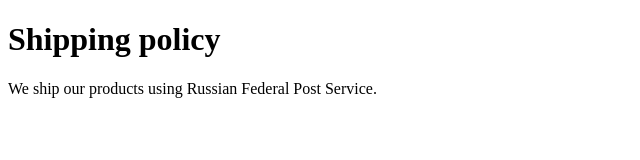
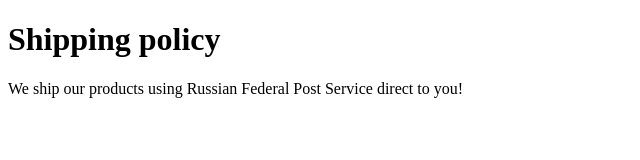
Before and after one commit to Jacks0nn/GMC_test, a plain HTML site: page shipping.html in a window 1280 px wide. Shown: the whole page, without its empty margins (0-640 px from the left). Drawn offline with Linux system fonts and the light colour scheme.

Commit message:
Update shipping.html
minor edit

```diff
--- a/shipping.html
+++ b/shipping.html
@@ -7,7 +7,7 @@
 <body>
   <main>
     <h1>Shipping policy</h1>
-	<p>We ship our products using Russian Federal Post Service.</p>
+	<p>We ship our products using Russian Federal Post Service direct to you!</p>
   </main>
 </body>
 </html>
```
